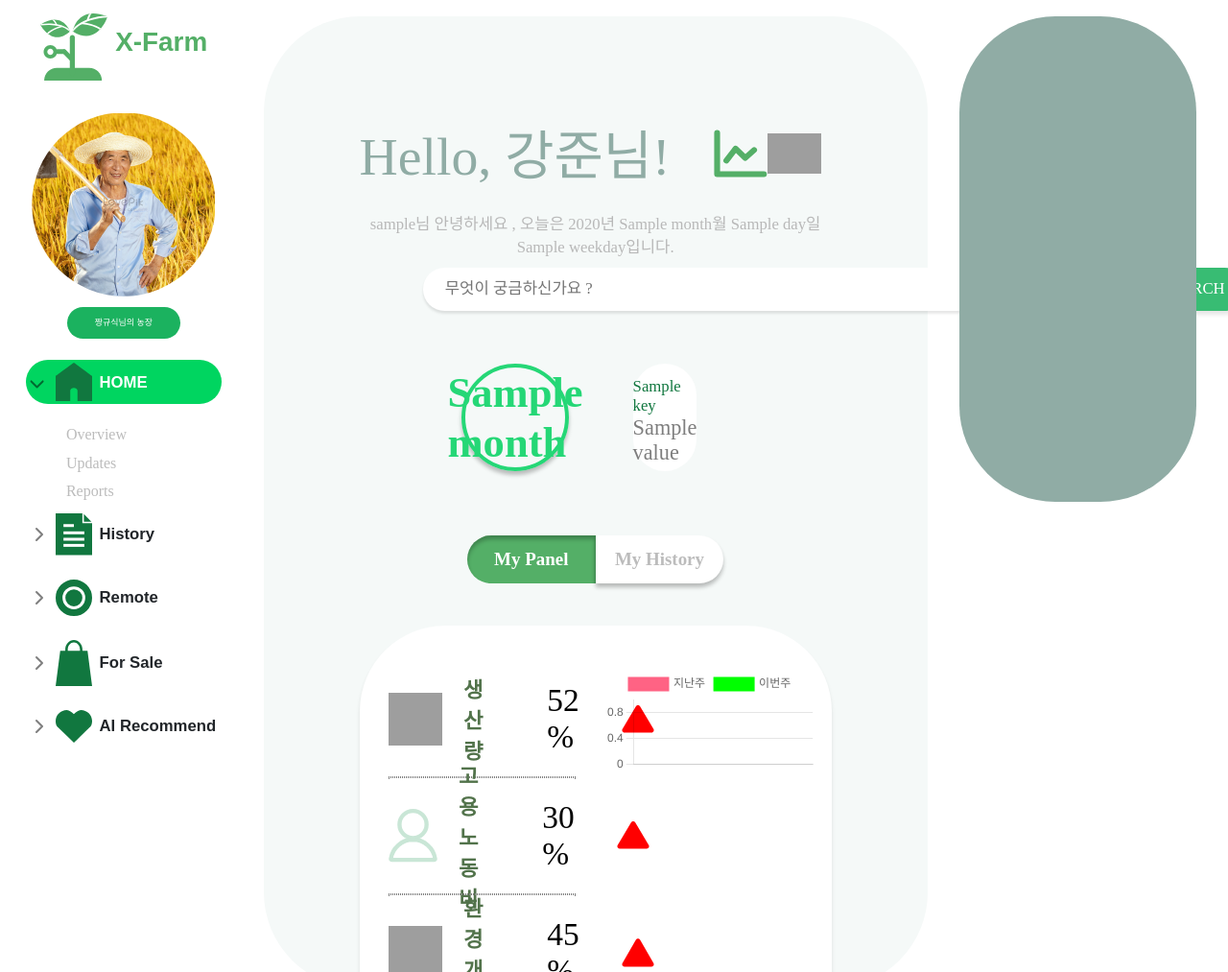
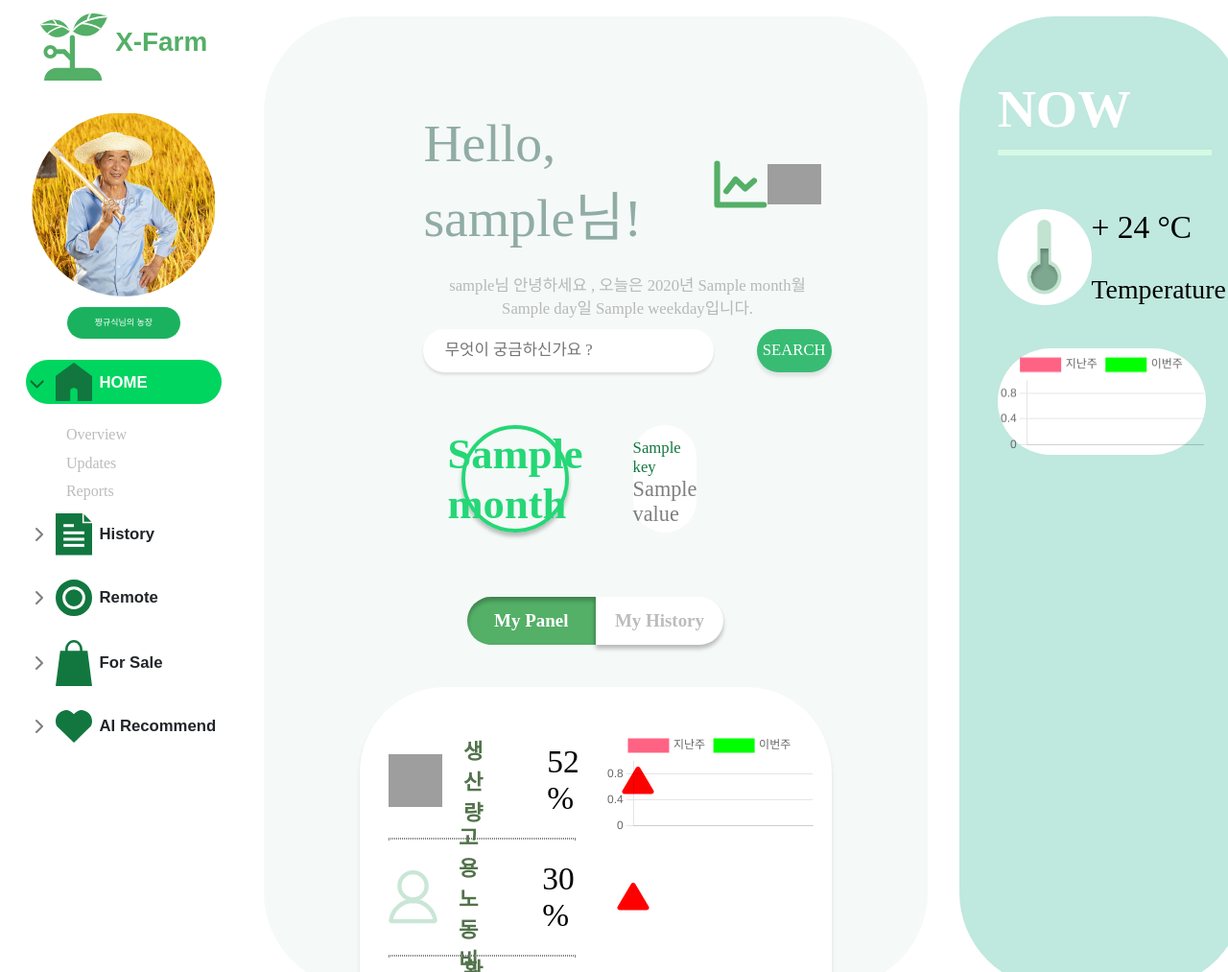
Before and after one commit to zzanggyusik/harang2023, a Python web app: template WebServer/core/templates/main_login.html in a window 1280 px wide. Shown: the whole page at 96% size. Run offline with Jinja, Linux system fonts and the light colour scheme; the template is opened without the code that fills it: most values are stand-ins (such as "Sample title", 1, 10 or a date in 2020); some libraries are stand-ins or nearby versions; some web fonts are replaced; grey boxes are pictures that could not be loaded.

Commit message:
dashboard graph

```diff
--- a/WebServer/core/static/css/main_login.css
+++ b/WebServer/core/static/css/main_login.css
@@ -2,6 +2,30 @@ hr.panel-line{
     width:100%;
     border: dotted 1px;
     color: gray;
+}
+
+hr.dashboard-line{
+    width:100%;
+    border: solid .3rem;
+    color: #D5FAE5;
+}
+
+span.dashboard-title{
+    color: #000;
+    font-family: "Pretendard-Regular";
+    font-size: 3rem;
+    font-style: normal;
+    font-weight: 500;
+    line-height: normal;
+}
+
+span.dashboard-text{
+    color: #000;
+    font-family: "Pretendard-Regular";
+    font-size: 2.5rem;
+    font-style: normal;
+    font-weight: 300;
+    line-height: normal;
 }
 
 .hg-main-container{
@@ -28,6 +52,7 @@ hr.panel-line{
 }
 
 .hg-title-container > h1{
+    margin-left: 6rem;
     color: #90ACA5;
     font-family: "Pretendard-Regular";
     font-size: 5rem;
@@ -56,6 +81,7 @@ hr.panel-line{
     text-align: center;
 }
 .hg-title-subtext{
+    margin-left: 6rem;
     margin-top : 1.5rem;
     color: #B8B8B8;
     font-family: "Pretendard-Regular";
@@ -74,17 +100,20 @@ hr.panel-line{
     /* background-color: aquamarine; */
     text-align: center;
     align-items: center;
+    width:100%;
+    height: 100%;
 }
 
 .hg-search-container form{
     display:flex;
     text-align: center;
     align-items: center;
+    width: 100%;
 }
 
 .hg-search-container input[type="text"]{
     margin-left: 6rem;
-    width: 63rem;
+    width: 100%;
     height: 4rem;
     border-radius: 2rem;
     box-shadow: 0rem .25rem .25rem 0px rgba(0, 0, 0, 0.10);
@@ -373,9 +402,69 @@ hr.panel-line{
 
 .hg-dashboard-container{
     width:30%;
-    height: 50vh;
+    height: 100vh;
     margin-left: 3rem;
     margin-right: 1.5rem;
-    background-color: #90ACA5;
+    background-color: #BFE8DE;;
     border-radius: 100px;
+    display: flex;
+    flex-direction: column;
+    padding: 2% 4%;
 }
+
+
+
+.hg-dashboard-container h1{
+    margin-top: 4rem;
+
+    color: #FFF;
+    font-family: "Pretendard-Regular";
+    font-size: 5rem;
+    font-style: normal;
+    font-weight: 700;
+    line-height: normal;
+}
+
+.hg-dashboard-belt {
+    margin-top: 5rem;
+    /* background-color: white; */
+    width:100%;
+    height: auto;
+    /* border-radius: 50% */
+    display: flex;
+    justify-content: space-between;
+}
+
+.hg-dashboard-img-holder{
+    width: 9rem;
+    height: 9rem;
+    background-color: white;
+    border-radius: 50%;
+    display: flex;
+    justify-content: center;
+    align-items: center;
+}
+
+.hg-dashboard-img-holder img{
+    width:8rem;
+    height:7rem;
+}
+
+.hg-dashboard-text-container {
+    width:55%;
+    /* background-color: black; */
+    display: flex;
+    flex-direction: column;
+    justify-content: space-between;
+}
+
+.hg-dashboard-chart-container {
+    margin-top: 4rem;
+    width: 100%;
+    height: 10rem;
+    border-radius: 8rem;
+    background-color: white;
+    display: flex;
+    justify-content: center;
+    align-items: center;
+}
--- a/WebServer/core/templates/main_login.html
+++ b/WebServer/core/templates/main_login.html
@@ -11,7 +11,7 @@
     <div class="hg-content-container">
 
         <div class="hg-title-container">
-            <h1>Hello, 강준님!</h1>
+            <h1>Hello, {{ username }}님!</h1>
             <div class="hg-title-image">
                 <img src="{{ url_for('static', filename='css/icons/chart.svg') }}" alt="chart">
                 <img src="{{ url_for('static', filename='css/icons/bell.svg') }}" alt="bell">
@@ -86,7 +86,7 @@
                 </div>
 
                 <div class="hg-panel-graph">
-                    <canvas id="myChart"></canvas>
+                    <canvas id="PanelChart"></canvas>
                     <script>
                         const labels = {{ week_data.label|safe}};
                         const data = {
@@ -113,8 +113,9 @@
 
                         </script>
                         <script>
-                          const myChart = new Chart(
-                            document.getElementById('myChart'),
+                          var ctx1 = document.getElementById('PanelChart').getContext('2d');
+                          const PanelChart = new Chart(
+                            ctx1,
                             config
                           );
                         </script>
@@ -125,6 +126,52 @@
 
     </div>
     <div class="hg-dashboard-container">
+        <div class="hg-dashborad-content-container">
+
+            <h1>NOW</h1>
+
+            <hr class="dashboard-line">
+
+            <div class="hg-dashboard-belt">
+
+                <div class="hg-dashboard-img-holder">
+                    <img src="{{ url_for('static', filename='css/icons/temperature.svg') }}" alt="temperature">
+                </div>
+
+                <div class="hg-dashboard-text-container">
+                    <span class="dashboard-title">+ 24 °C</span>
+                    <span class="dashboard-text">Temperature</span>
+                </div>
+            </div>
+            <div class="hg-dashboard-chart-container">
+                <canvas id="temperatureChart"></canvas>
+                <script>
+                    const labels = [9, 12, 18, 21];
+                    const data = {
+                      labels: labels,
+                      datasets: {
+                        backgroundColor: 'rgb(255, 99, 132)',
+                        data: [1,2,3,4],
+                      }
+                    };
+
+                    const config = {
+                      type: 'line',
+                      data,
+                      options: {}
+                    };
+
+                    </script>
+                    <script>
+                      var ctx2 = document.getElementById('temperatureChart').getContext('2d');
+                      const myChart = new Chart(
+                        document.getElementById('temperatureChart'),
+                        config
+                      );
+                    </script>
+            </div>
+
+        </div>
     </div>
 </div>
 
```
Also changed, not shown: WebServer/core/static/css/icons/temperature.svg (added).
